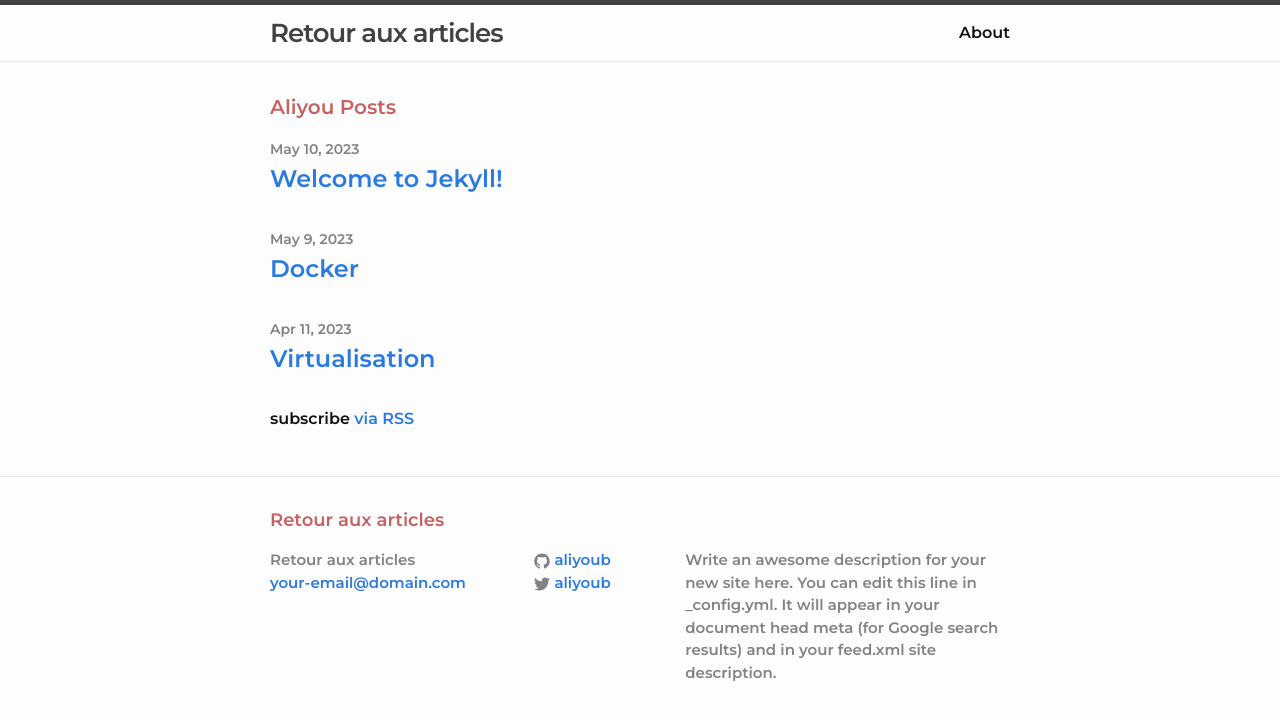
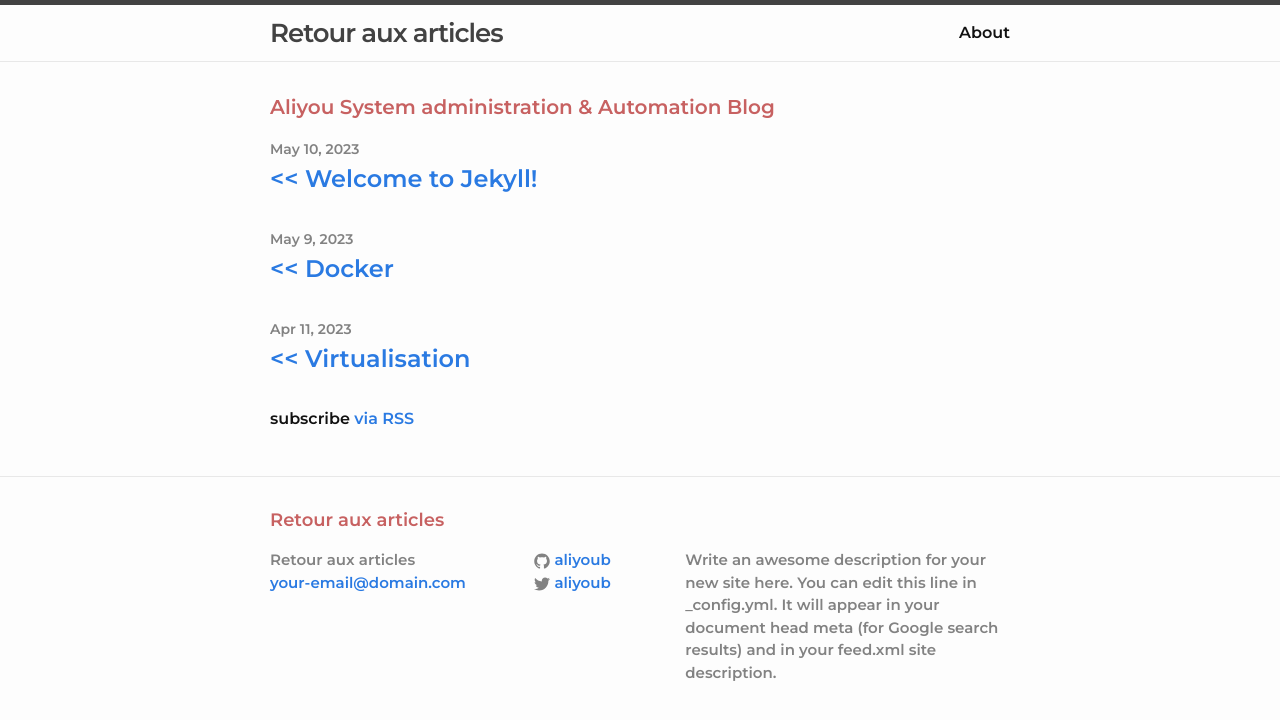
Before and after one commit to abiForSofteam/abiForSofteam.github.io, a Jekyll site: the page built from index.html, in a window 1280 px wide. Shown: the top 720 px of the page. Built offline with Jekyll 4.4.1, drawn with Linux system fonts in a browser that asks for light colours.

Commit message:
others commits

```diff
--- a/index.html
+++ b/index.html
@@ -4,7 +4,7 @@
 
 <div class="home">
 
-  <h1 class="page-heading">Aliyou Posts</h1>
+  <h1 class="page-heading">Aliyou System administration & Automation Blog</h1>
 
   <ul class="post-list">
     {% for post in site.posts %}
@@ -12,7 +12,7 @@
         <span class="post-meta">{{ post.date | date: "%b %-d, %Y" }}</span>
 
         <h2>
-          <a class="post-link" href="{{ post.url | prepend: site.baseurl }}">{{ post.title }}</a>
+          <a class="post-link" href="{{ post.url | prepend: site.baseurl }}"><< {{ post.title }}</a>
         </h2>
       </li>
     {% endfor %}
```
